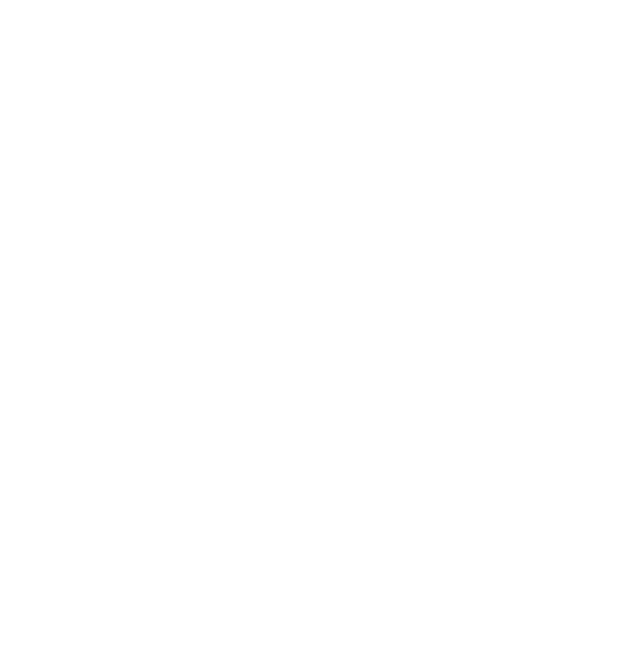
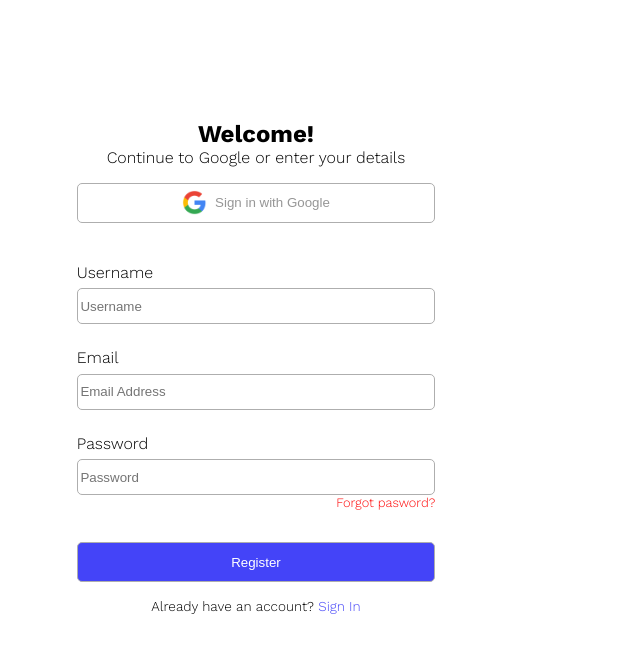
Before and after one commit to OgAeons/login-page, a React (Vite) app: page /register in a window 1280 px wide. Before the commit this address had no page. Shown: the top 652 px of the page, without its empty margins (0-640 px from the left). Built offline with nearby package versions, Linux system fonts and the light colour scheme; a web font is replaced by a local one.

Commit message:
Created a register component

```diff
--- a/src/App.jsx
+++ b/src/App.jsx
@@ -1,12 +1,14 @@
 import React from "react"
 import { BrowserRouter as Router, Routes, Route } from "react-router-dom"
 import Login from "./routes/Login"
+import Register from "./routes/Register"
 
 function App() {
     return (
         <Router>
             <Routes>
                 <Route path="/" element={<Login />} />
+                <Route path="/register" element={<Register />} />
             </Routes>
         </Router>
     )
--- a/src/routes/Login.jsx
+++ b/src/routes/Login.jsx
@@ -26,8 +26,8 @@
                     <label for="password" className="label">Password</label>
                     <input type="text" placeholder="Password" name="password" required/>
                     <a href="" className="forgot">Forgot pasword?</a>
-                    <button className="login" type="submit">Login</button>
-                    <p className="create-account">Don't have an account? <Link to={`/signup`}>Sign Up for Free</Link></p>
+                    <button className="submit" type="submit">Login</button>
+                    <p className="create-account">Don't have an account? <Link to={`/register`}>Sign Up for Free</Link></p>
                 </div>
             </div>
         </div>
--- /dev/null
+++ b/src/routes/Register.jsx
@@ -0,0 +1,27 @@
+import React from "react"
+import { Link } from "react-router-dom"
+
+function Register() {
+    return (
+        <div className="container-right">
+            <div className="signup-container">
+                <h2>Welcome!</h2>
+                <p className="description-signup">Continue to Google or enter your details</p>
+                <div className="Auth">
+                    <button type="submit"><img src="./public/google.webp" alt="goole-logo" height={"25vh"}/>Sign in with Google</button>
+                </div>
+                <label for="name" className="label">Username</label>
+                <input type="text" placeholder="Username" name="name" required/>
+                <label for="email" className="label">Email</label>
+                <input type="email" placeholder="Email Address" name="email" required/>
+                <label for="password" className="label">Password</label>
+                <input type="text" placeholder="Password" name="password" required/>
+                <a href="" className="forgot">Forgot pasword?</a>
+                <button className="submit" type="submit">Register</button>
+                <p className="create-account">Already have an account? <Link to={`/`}>Sign In</Link></p>
+            </div>
+        </div>
+    )
+}
+
+export default Register
--- a/src/styles.css
+++ b/src/styles.css
@@ -56,6 +56,10 @@
 
 .container-right {
     /* background-color: blue; */
+    font-family: "Work Sans", sans-serif;
+    font-optical-sizing: auto;
+    font-weight: 300;
+    font-style: normal;
     width: 40%;
     height: 100vh;
 }
@@ -125,12 +129,12 @@
     margin-bottom: 2rem;
 }
 
-.login {
+.submit {
     color: white;
     background-color: rgb(68, 68, 248);
 }
 
-.login:hover {
+.submit:hover {
     background-color: rgb(21, 21, 35);
     color: white;
 }
```
